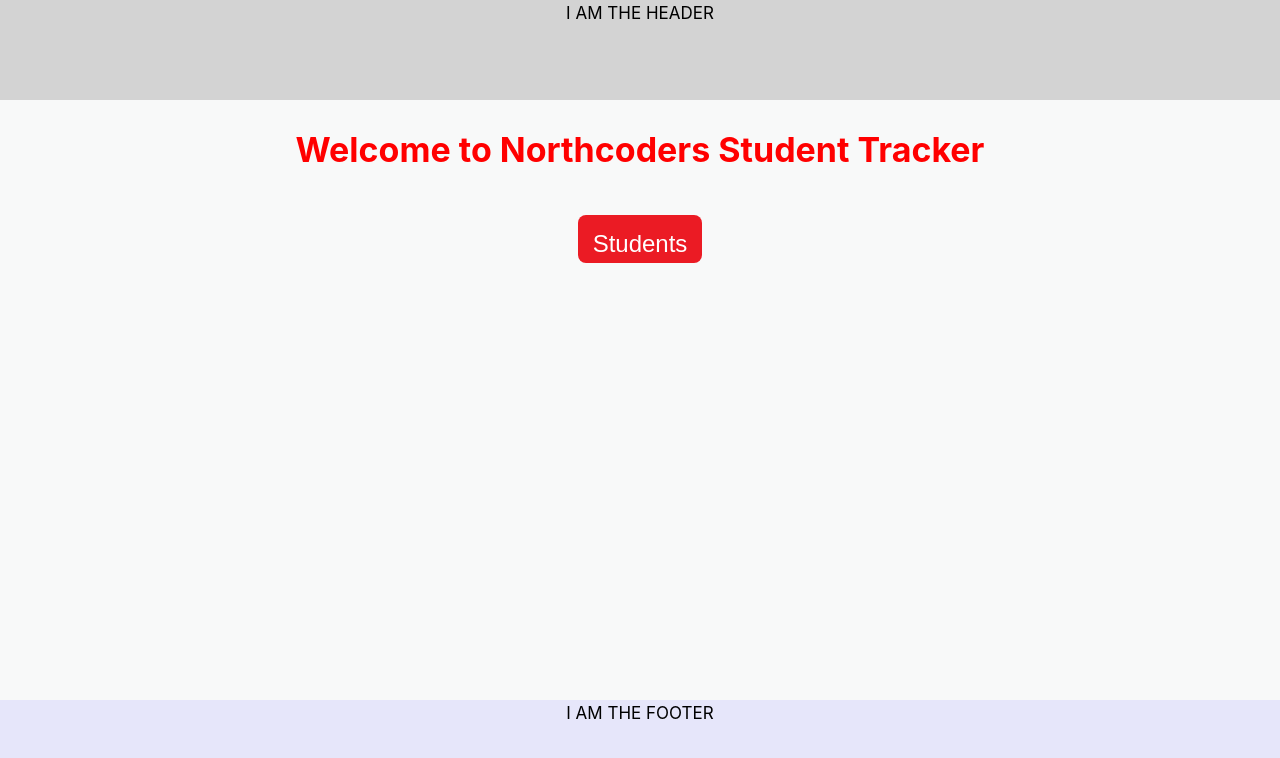
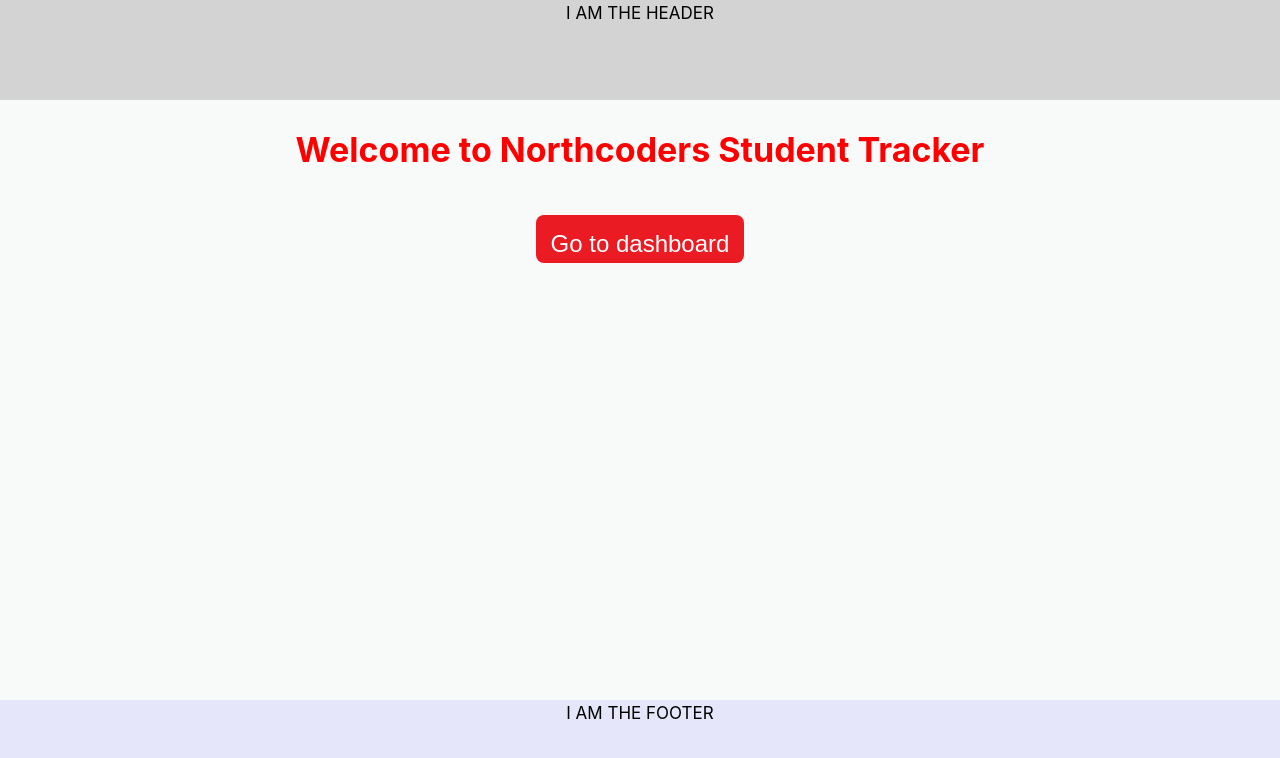
Before and after one commit to eccelm/NC-React-Tracker-Project, a React (Create React App) app: page / in a window 1280 px wide. Shown: the top 758 px of the page. Built offline with nearby package versions, Linux system fonts and the light colour scheme.

Commit message:
reduces inline css

```diff
--- a/src/Components/HomePage.js
+++ b/src/Components/HomePage.js
@@ -9,7 +9,7 @@
       <Header />
       <h1>Welcome to Northcoders Student Tracker</h1>
       <Link to="/students">
-        <button className="homepage-button">Students</button>
+        <button className="homepage-button">Go to dashboard</button>
       </Link>
       <Footer />
     </div>
--- a/src/Components/StudentCard.js
+++ b/src/Components/StudentCard.js
@@ -8,7 +8,7 @@
 
   return (
     <>
-    <li className="student-card" style={{ border: `2px solid`, listStyleType: `none`, display:`flex`}}>
+    <li className="student-card" style={{ border: `2px solid`, listStyleType: `none`}}>
       <button id="delete-student-btn" onClick={()=> {removeStudent(_id)}}>X</button>
       <h2>
         {name}
```
Also changed, not shown: 1 other file (tests, documents, lock files or other folders).
